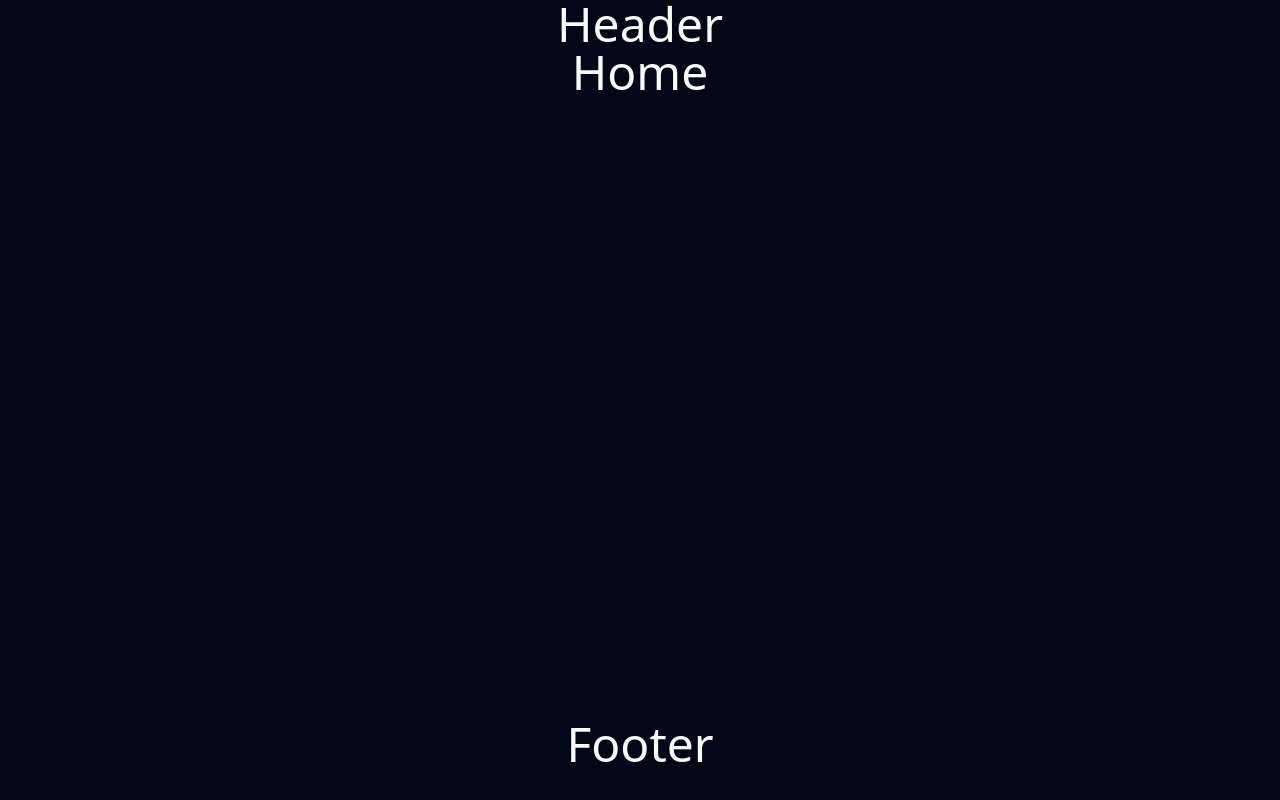
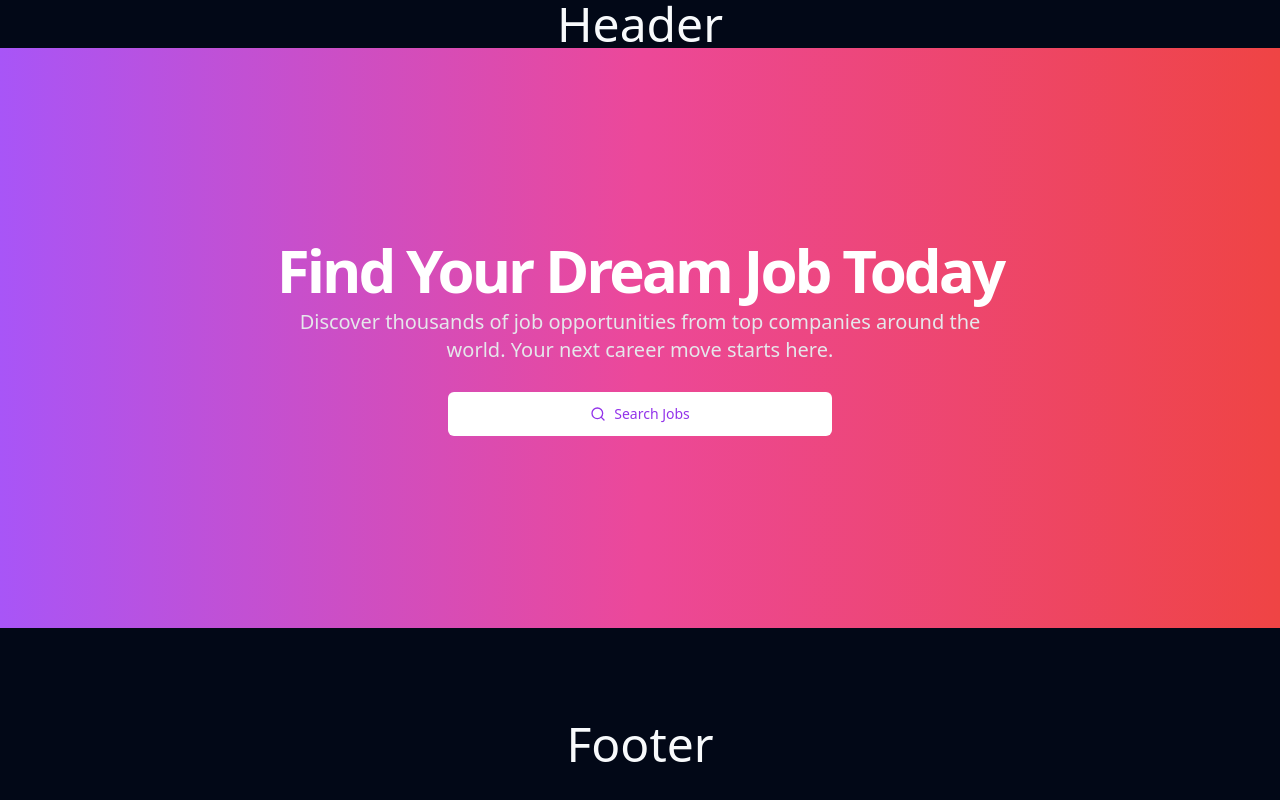
Before and after one commit to Aiman-Shafi/jobrex-jobs, a React (Vite) app: page / in a window 1280 px wide. Built offline with nearby package versions, Linux system fonts and the light colour scheme.

Commit message:
add: hero section added

```diff
--- a/src/pages/Home.jsx
+++ b/src/pages/Home.jsx
@@ -1,3 +1,31 @@
+import { Button } from "@/components/ui/button";
+import { Search } from "lucide-react";
+
 export default function Home() {
-  return <div className="text-5xl text-center">Home</div>;
+  return (
+    <section className="w-full py-12 md:py-24 lg:py-32 xl:py-48 bg-gradient-to-r from-purple-500 via-pink-500 to-red-500">
+      <div className="container px-4 md:px-6 mx-auto">
+        <div className="flex flex-col items-center space-y-4 text-center">
+          <div className="space-y-2">
+            <h1 className="text-3xl font-bold tracking-tighter sm:text-4xl md:text-5xl lg:text-6xl/none text-white">
+              Find Your Dream Job Today
+            </h1>
+            <p className="mx-auto max-w-[700px] text-gray-200 md:text-xl dark:text-gray-200">
+              Discover thousands of job opportunities from top companies around
+              the world. Your next career move starts here.
+            </p>
+          </div>
+          <div className="w-full max-w-sm space-y-2">
+            <Button
+              className="w-full bg-white text-purple-600 hover:bg-gray-100"
+              size="lg"
+            >
+              <Search className="mr-2 h-4 w-4" />
+              Search Jobs
+            </Button>
+          </div>
+        </div>
+      </div>
+    </section>
+  );
 }
```
